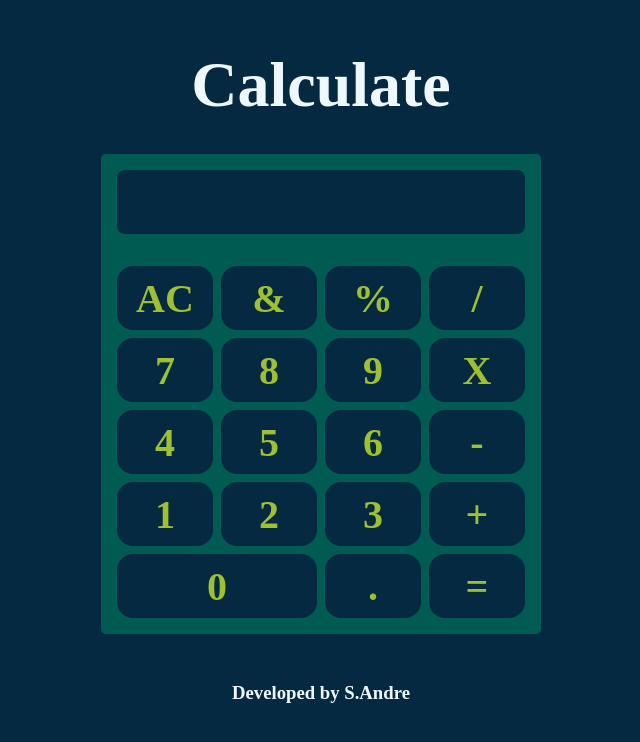
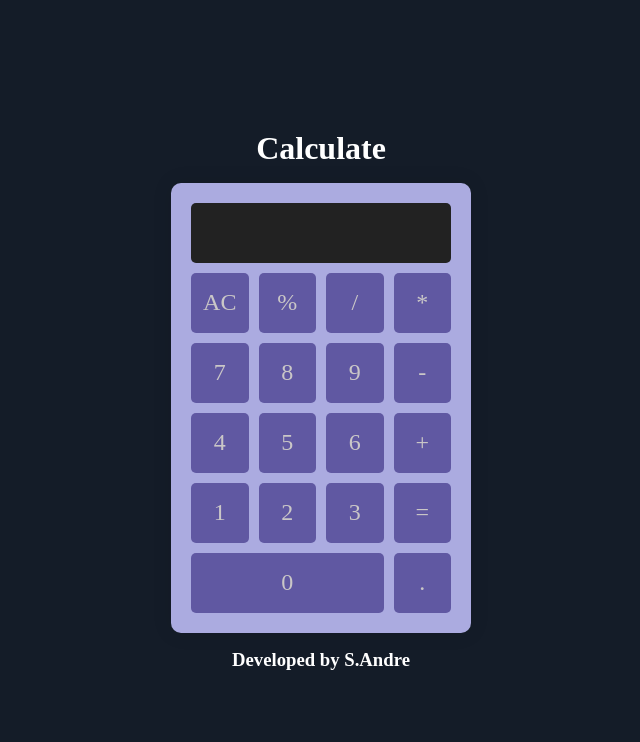
Before and after one commit to SouzaAndre0408/calculator, a website: page index.html in a window 1280 px wide. Shown: the whole page, without its empty margins (319-959 px from the left). Drawn offline with nearby package versions, Linux system fonts and the light colour scheme.

Commit message:
add biblioteca math

```diff
--- a/index.html
+++ b/index.html
@@ -1,90 +1,50 @@
 <!DOCTYPE html>
 <html lang="en">
+
 <head>
-    <meta charset="UTF-8" />
-    <meta http-equiv="X-UA-Compatible" content="IE=edge" />
-    <meta name="viewport" content="width=device-width, initial-scale=1.0" />
-    <link rel="stylesheet" href="style.css" />
-    <title>Calculator</title>
+  <meta charset="UTF-8">
+  <meta name="viewport" content="width=device-width, initial-scale=1.0">
+  <title>Calculadora Simples</title>
+  <link rel="stylesheet" href="style.css">
+  <script src="https://cdnjs.cloudflare.com/ajax/libs/mathjs/13.0.2/math.min.js"
+    integrity="sha512-eHnr7xsiTjs+o34SmeN4c8tTGmWC1Q5g5OTBIjl/LFhFKhRpkuF7MCZpC7VQKqWVp88h82xZE/6Xp9azhcnDnA=="
+    crossorigin="anonymous" referrerpolicy="no-referrer"></script>
 </head>
 
 <body>
-    <div class="product">
-      <div class="title">
+
+  <header class="title">
     <h1>Calculate</h1>
-      </div>
+  </header>
 
-      <div class="content">
-        <div class="display">
-          <input type="text" name="display" id="display" maxlength="12" />
-        </div>
-
-        <div class="numbers">
-          <div class="caracters" id="AC">
-            <a href="">AC</a>
-          </div>
-          <div class="caracters">
-            <a href="">&</a>
-          </div>
-          <div class="caracters">
-            <a href="">%</a>
-          </div>
-          <div class="caracters">
-            <a href="">/</a>
-          </div>
-          <div class="caracters">
-            <a href="">7</a>
-          </div>
-          <div class="caracters">
-            <a href="">8</a>
-          </div>
-          <div class="caracters">
-            <a href="">9</a>
-          </div>
-          <div class="caracters">
-            <a href="">X</a>
-          </div>
-          <div class="caracters">
-            <a href="">4</a>
-          </div>
-          <div class="caracters">
-            <a href="">5</a>
-          </div>
-          <div class="caracters">
-            <a href="">6</a>
-          </div>
-          <div class="caracters">
-            <a href="">-</a>
-          </div>
-          <div class="caracters">
-            <a href="">1</a>
-          </div>
-          <div class="caracters">
-            <a href="">2</a>
-          </div>
-          <div class="caracters">
-            <a href="">3</a>
-          </div>
-          <div class="caracters">
-            <a href="">+</a>
-          </div>
-          <div class="caracters" id="zero">
-            <a href="">0</a>
-          </div>
-          <div class="caracters">
-            <a href="">.</a>
-          </div>
-          <div class="caracters" id="equals">
-            <a href="">=</a>
-          </div>
+  <div class="calculator">
+    <input type="text" class="calculator-display" id="display" readonly>
+    <div class="calculator-buttons">
+      <button onclick="clearDisplay()">AC</button>
+      <button onclick="appendToDisplay('%')">%</button>
+      <button onclick="appendToDisplay('/')">/</button>
+      <button onclick="appendToDisplay('*')">*</button>
+      <button onclick="appendToDisplay('7')">7</button>
+      <button onclick="appendToDisplay('8')">8</button>
+      <button onclick="appendToDisplay('9')">9</button>
+      <button onclick="appendToDisplay('-')">-</button>
+      <button onclick="appendToDisplay('4')">4</button>
+      <button onclick="appendToDisplay('5')">5</button>
+      <button onclick="appendToDisplay('6')">6</button>
+      <button onclick="appendToDisplay('+')">+</button>
+      <button onclick="appendToDisplay('1')">1</button>
+      <button onclick="appendToDisplay('2')">2</button>
+      <button onclick="appendToDisplay('3')">3</button>
+      <button onclick="calculateResult()">=</button>
+      <button onclick="appendToDisplay('0')" class="zero">0</button>
+      <button onclick="appendToDisplay('.')">.</button>
     </div>
   </div>
 
   <div class="footer">
     <h3>Developed by S.Andre</h3>
   </div>
-    </div>
-
   <script src="main.js"></script>
 </body>
+
 </html>
--- a/main.js
+++ b/main.js
@@ -1,172 +1,19 @@
-// VARIAVEIS GLOBAIS
-let charNumber = "";
-let displayValuesMulti = 0;
-const links = document.querySelectorAll(".caracters");
-let controle = true;
+// Adiciona valor ao display
+function appendToDisplay(value) {
+  document.getElementById('display').value += value;
+}
 
-document.addEventListener("DOMContentLoaded", function (event) {
-  charNumber = catchCaractersNumbers();
-  showDisplay();
-  clearDisplay();
-  catchNumbersOnDisplay();
-});
+// Limpa o display
+function clearDisplay() {
+  document.getElementById('display').value = '';
+}
 
-// Responsavel por armazenar todos os caracters/numbers
-const catchCaractersNumbers = () => {
-  let numbers = [];
-  links.forEach((element) => {
-    numbers.push(element.children[0].text);
-  });
-
-  return numbers;
-};
-
-// Responsavel por adicionar os caracters/numbers no display
-const showDisplay = () => {
-  const display = document.querySelector("#display");
-
-  links.forEach((element) => {
-    element.addEventListener("click", function (event) {
-      event.preventDefault();
-      let numbersForDisplay = event.target.innerText;
-
-      if (numbersForDisplay == "=" || display.value.length == 12) {
-        return false;
-      } else if (
-        numbersForDisplay == "." &&
-        display.value.length == 0 &&
-        controle == true
-      ) {
-        display.value = "0.";
-        controle = false;
-      } else if (
-        numbersForDisplay == "," &&
-        display.value != "" &&
-        controle == true
-      ) {
-        display.value += ".";
-        controle = false;
-      } else if (numbersForDisplay == "AC") {
-        controle = true;
-      } else {
-        if (numbersForDisplay != ".") {
-          display.value += numbersForDisplay;
-        } else if (numbersForDisplay == "." && controle == true) {
-          display.value += numbersForDisplay;
-        }
-      }
-    });
-  });
-
-  display.addEventListener("input", function (event) {
-    display.value = event.target.value.replace(/\D+/g, "");
-  });
-};
-
-// Responsavel por limpar o display
-const clearDisplay = () => {
-  const clearAC = document.querySelector("#AC").id;
-
-  links.forEach((element) => {
-    element.addEventListener("click", function (event) {
-      let numbersForDisplay = event.target.innerText;
-      if (numbersForDisplay == clearAC) {
-        document.querySelector("#display").value = "";
-      }
-    });
-  });
-};
-
-// Responsavel por pegar os valores do display e mandar para as funcoes de calculos (calculateAll)
-const catchNumbersOnDisplay = () => {
-  const equals = document.querySelector("#equals");
-
-  equals.addEventListener("click", function (event) {
-    const display = document.querySelector("#display").value;
-    if (display !== "") {
-      if (display.includes("+") == true) {
-        let arr = display.split("+");
-
-        const arrayDeNumeros = arr.map((stringNumero) => {
-          return parseFloat(stringNumero);
-        });
-
-        displayValuesMulti = 0;
-        arrayDeNumeros.forEach((el, indice, array) => {
-          if (indice !== 0) {
-            displayValuesMulti += el;
-          }
-        });
-        const valueA = Number(display.split("+")[0]);
-        const valueB = displayValuesMulti;
-
-        calculateAll.somar(valueA, valueB);
-      }
-    }
-    // fazer o resto da condicao
-    // else if (display.includes("-") == true) {
-    //   const valueA = Number(display.split("-")[0]);
-    //   const valueB = Number(display.split("-")[1]);
-
-    //   calculateAll.subtrair(valueA, valueB);
-    // } else if (display.includes("/") == true) {
-    //   const valueA = Number(display.split("/")[0]);
-    //   const valueB = Number(display.split("/")[1]);
-
-    //   calculateAll.dividir(valueA, valueB);
-    // } else if (display.includes("X") == true) {
-    //   const valueA = Number(display.split("X")[0]);
-    //   const valueB = Number(display.split("X")[1]);
-
-    //   calculateAll.multiplicar(valueA, valueB);
-    // } else if (display.includes("%") == true) {
-    //   const valueA = Number(display.split("%")[0]);
-
-    //   calculateAll.porcentagem(valueA);
-    // } else if (display.includes("&") == true) {
-    //   const valueA = Number(display.split("&")[0]);
-
-    //   calculateAll.multXmult(valueA);
-    // }
-  });
-};
-
-// Responsavel por fazer os calculos
-const calculateAll = {
-  somar: (a, b) => {
-    const display = document.querySelector("#display");
-    let soma = 0;
-    soma = a + b;
-    return (display.value = soma);
-  },
-  subtrair: (a, b) => {
-    const display = document.querySelector("#display");
-    let sub = 0;
-    sub = a - b;
-    return (display.value = sub);
-  },
-  dividir: (a, b) => {
-    const display = document.querySelector("#display");
-    let div = 0;
-    div = a / b;
-    return (display.value = div);
-  },
-  multiplicar: (a, b) => {
-    const display = document.querySelector("#display");
-    let mult = 0;
-    mult = a * b;
-    return (display.value = mult);
-  },
-  porcentagem: (a) => {
-    const display = document.querySelector("#display");
-    let porc = 0;
-    porc = a / 100;
-    return (display.value = porc);
-  },
-  multXmult: (a) => {
-    const display = document.querySelector("#display");
-    let calc = 0;
-    calc = a * a;
-    return (display.value = calc);
-  },
-};
+// Calcula o resultado usando math.js
+function calculateResult() {
+  let display = document.getElementById('display');
+  try {
+    display.value = math.evaluate(display.value);
+  } catch (e) {
+    display.value = 'Error';
+  }
+}
--- /dev/null
+++ b/package.json
@@ -0,0 +1,5 @@
+{
+  "dependencies": {
+    "mathjs": "^13.0.2"
+  }
+}
--- a/style.css
+++ b/style.css
@@ -1,74 +1,71 @@
 * {
-  margin: 0;
-  padding: 0;
-  box-sizing: border-box;
-  font-family: 'Fira Code';
-}
-body {
-  background-color: #042940;
-  display: grid;
-  justify-content: center;
-}
-a {
-  text-decoration: none;
-  font-size: 2.5rem;
-  color: #9fc131;
-}
-a:hover {
-  color: #dbf227;
-}
-.product {
-  width: 27.5rem;
-}
-h1 {
-  margin-top: 3rem;
-  margin-bottom: 2rem;
-  font-size: 4rem;
-  color: aliceblue;
-  text-align: center;
-}
-.content {
-  width: 100%;
-  background-color: #005c53;
-  padding: 1rem;
-  justify-content: center;
-  border-radius: 0.3rem;
-}
-.content #display {
-  width: 25.5rem;
-  height: 4rem;
-  border: 4px;
-  border-radius: 0.5rem;
-  font-size: 1.7rem;
-  text-align: right;
-  padding: 1rem;
-  background-color: #042940;
-  color: aliceblue;
-  font-weight: 400;
-}
-.numbers {
-  display: flex;
-  flex-wrap: wrap;
-  gap: 0.5rem;
-  margin-top: 2rem;
-}
-.caracters {
-  width: 6rem;
-  height: 4rem;
-  border-radius: 1rem;
-  background: #042940;
-  text-align: center;
-  padding: 9px;
-  font-weight: 600;
+    margin: 0;
+    padding: 0;
+    box-sizing: border-box;
+    font-family: 'Fira Code';
+    -webkit-font-smoothing: antialiased;
+    -moz-osx-font-smoothing: grayscale;
+
 }
 
-.caracters#zero {
-  width: 12.5rem;
-  height: 4rem;
+body {
+    display: flex;
+    justify-content: center;
+    align-items: center;
+    height: 100vh;
+    background-color: #141c28;
+    flex-direction: column;
+    row-gap: 1rem;
+    color: #fff;
+}
+
+.calculator {
+    background-color: #ababe0;
+    border-radius: 10px;
+    box-shadow: 0 0 20px rgba(0, 0, 0, 0.1);
+    width: 300px;
+    padding: 20px;
+}
+
+.calculator-display {
+    width: 100%;
+    height: 60px;
+    background-color: #222;
+    color: #fff;
+    font-size: 2em;
+    text-align: right;
+    border: none;
+    padding: 10px;
+    border-radius: 5px;
+    margin-bottom: 10px;
+}
+
+.calculator-buttons {
+    display: grid;
+    grid-template-columns: repeat(4, 1fr);
+    grid-gap: 10px;
+}
+
+button {
+    background-color: #6058a2;
+    color: #cac7c7;
+    height: 60px;
+    font-size: 1.5em;
+    border: none;
+    border-radius: 5px;
+    cursor: pointer;
+    transition: background-color 0.3s;
+}
+
+button:hover {
+    color: hsl(0, 0%, 100%);
+    background-color: #7c72d1;
+}
+
+button.zero {
+    grid-column: span 3;
 }
 
 .footer {
-  margin-top: 3rem;
-  color: aliceblue;
-  text-align: center;
+    text-align: center;
 }
```
Also changed, not shown: 1 other file. Lines whose indentation alone changed are shown as unchanged.
